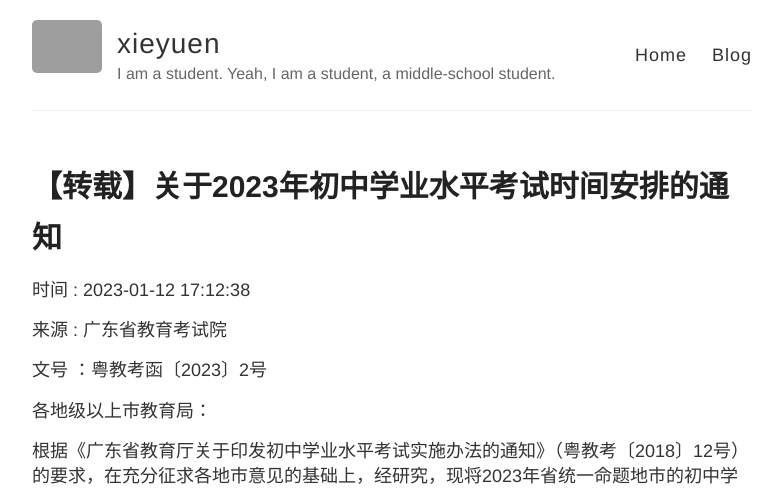
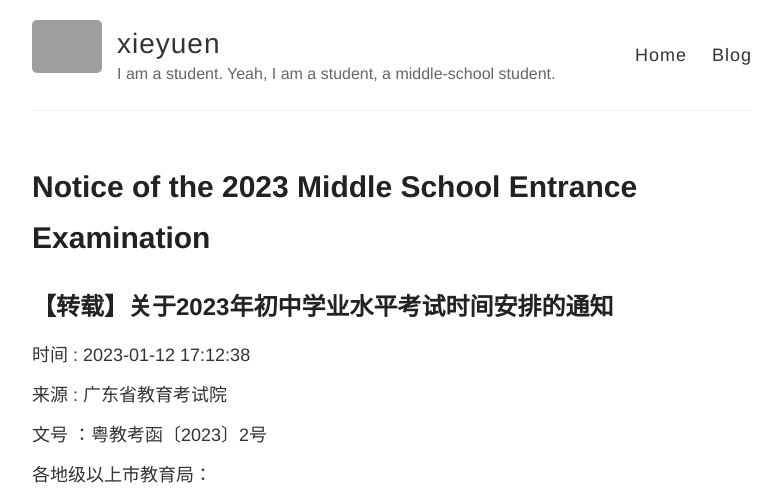
Before and after one commit to xieyuen/blog.github.io, a Jekyll site: the page built from _posts/2023-3-18-2023zk.md, in a window 1280 px wide. Shown: the top 489 px of the page, without its empty margins (248-1029 px from the left). Built offline with Jekyll 4.4.1, drawn with Linux system fonts in a browser that asks for light colours.

Commit message:
Update 2023-3-18-2023zk.md

```diff
--- a/_posts/2023-3-18-2023zk.md
+++ b/_posts/2023-3-18-2023zk.md
@@ -1,9 +1,10 @@
 ---
 layout: post
-title: 【转载】关于2023年初中学业水平考试时间安排的通知
+title: Notice of the 2023 Middle School Entrance Examination
 permalink: /2023/3/2023-zktz/
-published: true
 ---
+
+## 【转载】关于2023年初中学业水平考试时间安排的通知
 
 时间 : 2023-01-12 17:12:38
 
```
